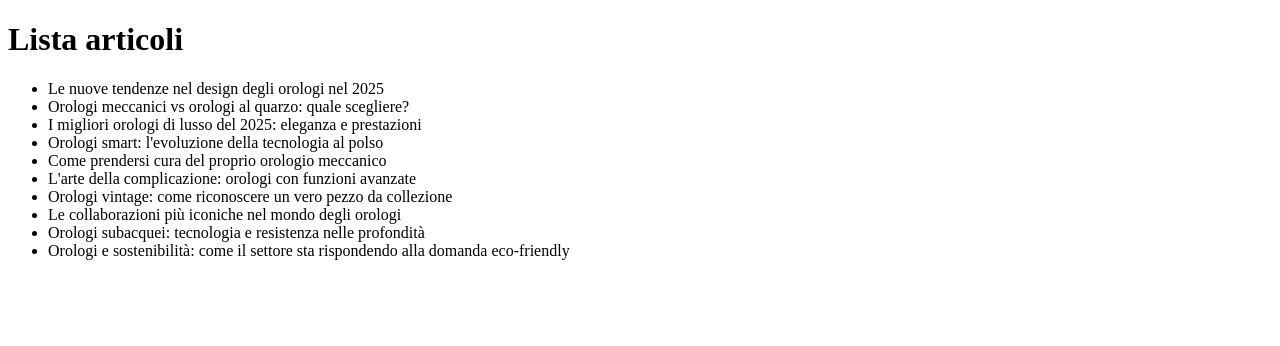
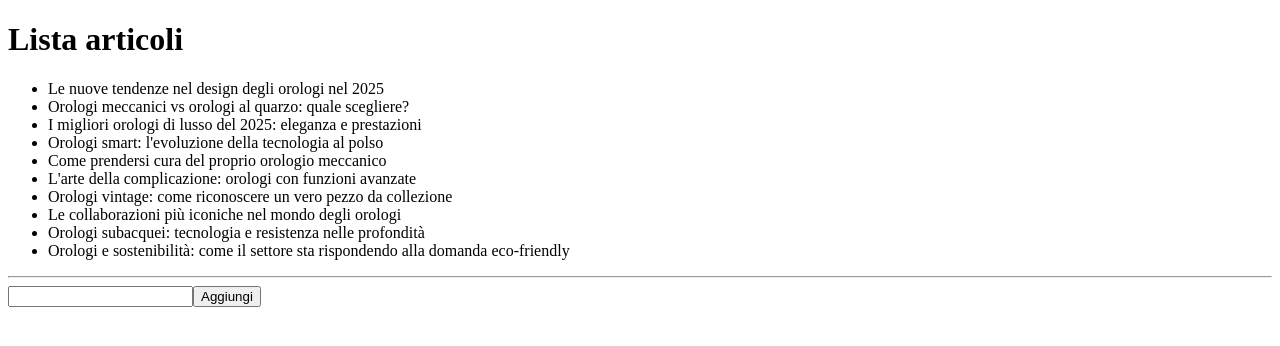
Before and after one commit to defendimattia/react-form, a React (Vite) app: page / in a window 1280 px wide. Shown: the top 346 px of the page. Built offline with nearby package versions, Linux system fonts and the light colour scheme.

Commit message:
add: form basic structure

```diff
--- a/src/App.jsx
+++ b/src/App.jsx
@@ -7,6 +7,11 @@ function App() {
       <ul>
         {articles.map(article => <li>{article.title}</li>)}
       </ul>
+      <hr />
+      <form action="">
+        <input type="text" />
+        <button>Aggiungi</button>
+      </form>
     </>
   )
 }
```
